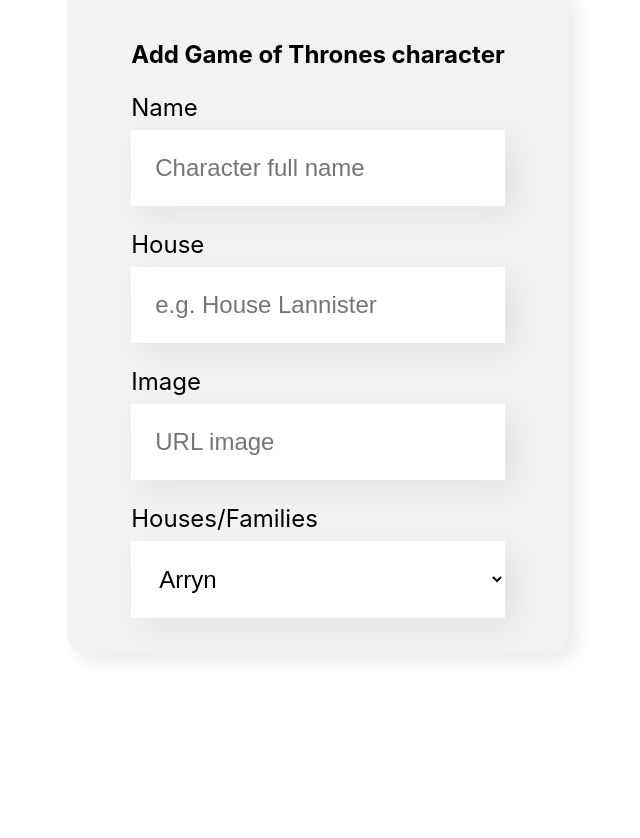
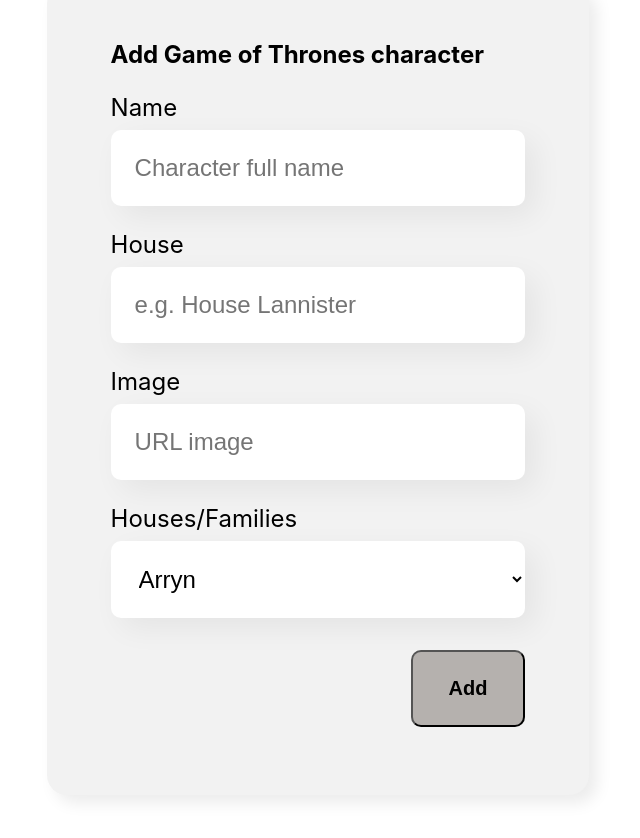
Before and after one commit to nattaparosky/GOTsite, a React (Create React App) app: page / in a window 1280 px wide. Shown: the part 280-1118 px from the top of the page, without its empty margins (322-962 px from the left). Before the commit the page ends 1014 px from the top, so only its background shows below. Built offline with nearby package versions, Linux system fonts and the light colour scheme.

Commit message:
Added button and some details

```diff
--- /dev/null
+++ b/src/components/MainButton/MainButton.css
@@ -0,0 +1,18 @@
+.main-button {
+    background-color: #B5B1AE;
+    border-radius: 10px;
+    font-weight: 700;
+    font-size: 20px;
+    padding: 25px 36px;
+    cursor: pointer;
+    color: #000;
+    margin: 32px 0;
+    margin-left: 300px;
+}
+
+.main-button:hover {
+    background-color: #000;
+    color: #B5B1AE;
+    border-color: #000;
+
+}
--- /dev/null
+++ b/src/components/MainButton/index.js
@@ -0,0 +1,12 @@
+import './MainButton.css'
+
+const MainButton = (props) => {
+    return (
+        <button className='main-button'>
+            {props.children}
+        </button>
+    )
+
+}
+
+export default MainButton
--- a/src/components/MainDropdown/MainDropdown.css
+++ b/src/components/MainDropdown/MainDropdown.css
@@ -1,7 +1,3 @@
-.main-dropdown {
-
-}
-
 .main-dropdown label {
     display: block;
     margin-bottom: 8px;
@@ -16,4 +12,5 @@
     font-size: 24px;
     padding: 24px;
     box-sizing: border-box;
+    border-radius: 10px;
 }
--- a/src/components/MainForms/index.js
+++ b/src/components/MainForms/index.js
@@ -1,6 +1,7 @@
 import './MainForm.css';
 import TextBox from '../TextBox';
 import MainDropdown from '../MainDropdown';
+import MainButton from '../MainButton';
 
 const houses = [
     'Arryn',
@@ -21,6 +22,7 @@
             <TextBox label="House" placeholder="e.g. House Lannister"/>
             <TextBox label="Image" placeholder="URL image"/>
             <MainDropdown label="Houses/Families" itens={houses}/>
+            <MainButton> Add </MainButton>
             </form>
         </section>
     )
--- a/src/components/TextBox/TextBox.css
+++ b/src/components/TextBox/TextBox.css
@@ -16,4 +16,5 @@
     font-size: 24px;
     padding: 24px;
     box-sizing: border-box;
+    border-radius: 10px;
 }
```
